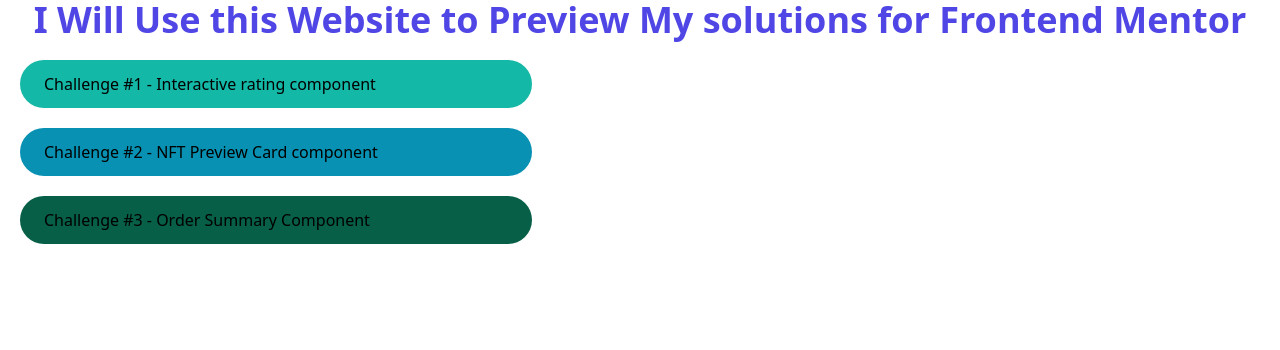
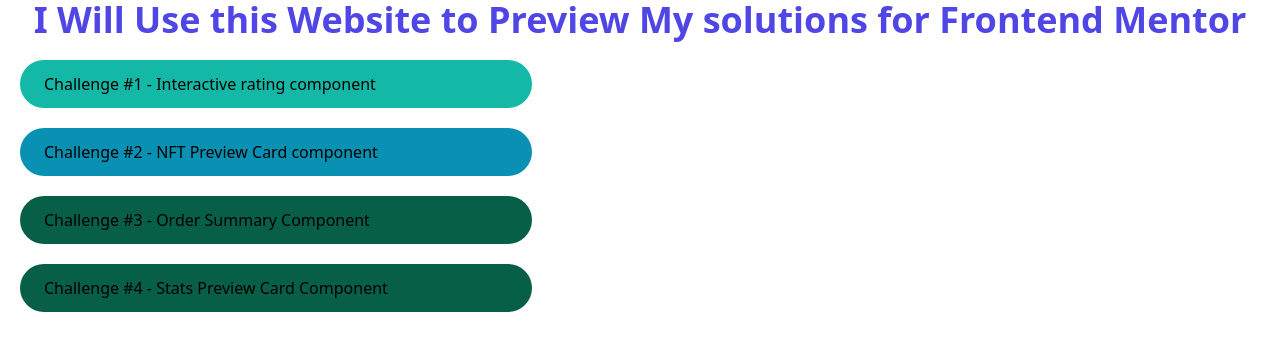
Before and after one commit to moutafatin1/frontendmentor-challenges, a Next.js app: page / in a window 1280 px wide. Shown: the top 350 px of the page. Built offline with nearby package versions, Linux system fonts and the light colour scheme.

Commit message:
Add link to the challenge 4

```diff
--- a/src/pages/index.tsx
+++ b/src/pages/index.tsx
@@ -29,6 +29,11 @@
             Challenge #3 - Order Summary Component
           </a>
         </Link>
+        <Link href="/stats-preview-card-component">
+          <a className="py-3 px-6 bg-emerald-800 rounded-full hover:bg-teal-700 transition">
+            Challenge #4 - Stats Preview Card Component
+          </a>
+        </Link>
       </div>
     </div>
   );
```
